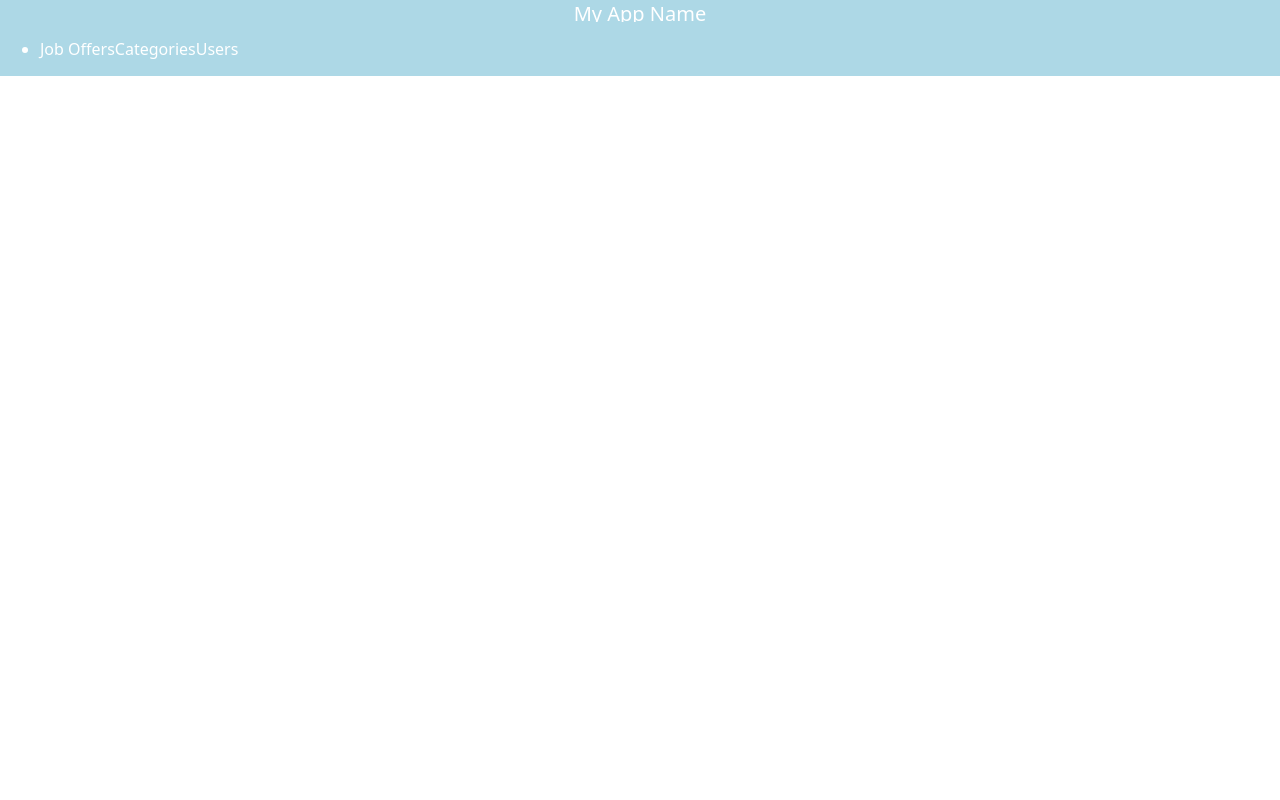
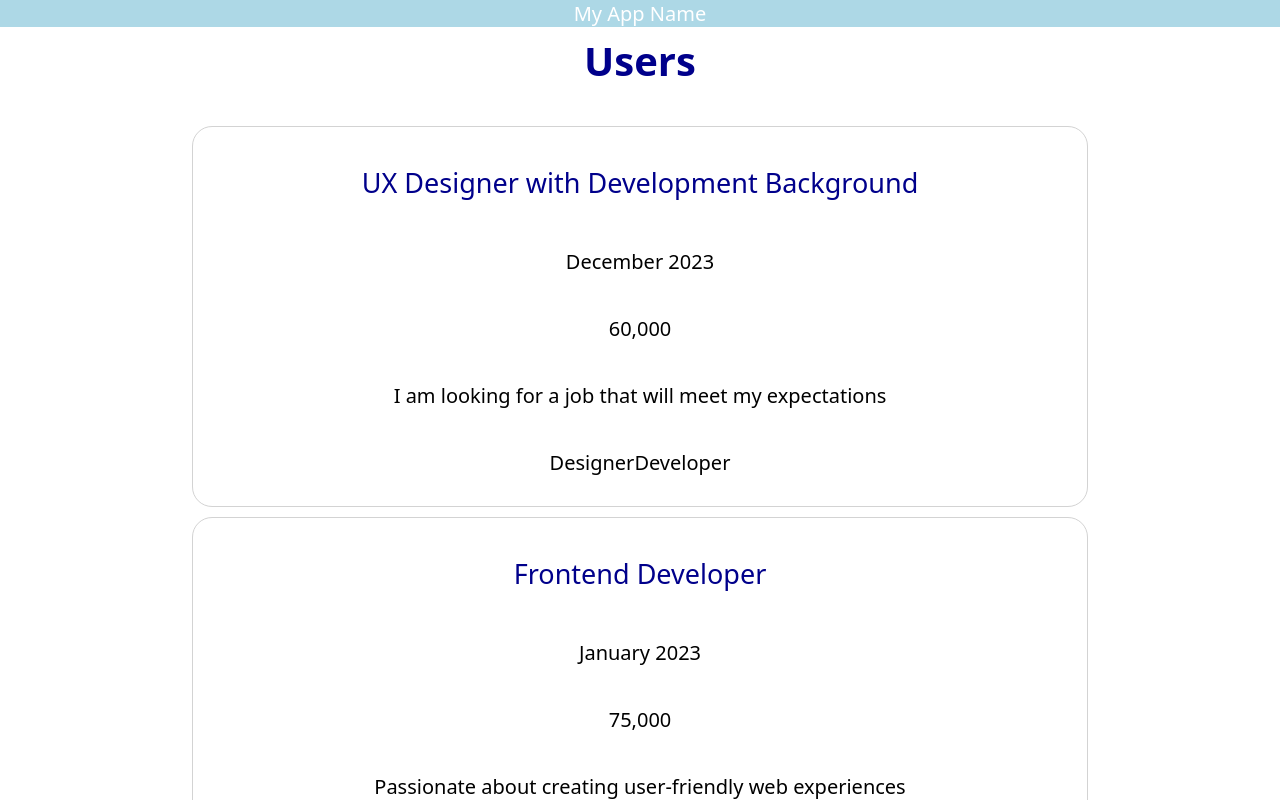
Before and after one commit to Manuella-Sam/dont-forget-to-change-the-project-name, a Next.js app: page /job-seeking in a window 1280 px wide. Shown: the top 800 px of the page. Built offline with nearby package versions, Linux system fonts and the light colour scheme.

Commit message:
switches jobseekers page content with job-seeking

```diff
--- a/pages/job-seeking/index.js
+++ b/pages/job-seeking/index.js
@@ -1,3 +1,55 @@
-export default function JobSeeking() {
-  return <div>Job Cards go here</div>;
+import styled from "styled-components";
+import Link from "next/link";
+import { v4 as uuidv4 } from "uuid";
+
+const StyledArticle = styled.article`
+  border-radius: 20px;
+  border: 1px solid lightgrey;
+  margin: 5px;
+  padding: 10px;
+  width: 70%;
+  display: flex;
+  flex-direction: column;
+  align-items: center;
+  font-size: 20px;
+`;
+
+const StyledHeading = styled.h1`
+  display: flex;
+  text-align: center;
+  font-size: 40px;
+  color: darkblue;
+`;
+
+const StyledSection = styled.section`
+  display: flex;
+  justify-content: center;
+  flex-direction: column;
+  align-items: center;
+`;
+
+const StyledSpan = styled.span`
+  font-size: 27px;
+  color: darkblue;
+`;
+
+export default function Page({ seekingUsers }) {
+  return (
+    <StyledSection>
+      <StyledHeading>Users</StyledHeading>
+      {seekingUsers.map((seekingUser) => {
+        return (
+          <StyledArticle key={uuidv4()}>
+            <StyledSpan>
+              <p>{seekingUser.jobtitle}</p>
+            </StyledSpan>
+            <p>{seekingUser.start}</p>
+            <p>{seekingUser.salary}</p>
+            <p>{seekingUser.desc}</p>
+            <p>{seekingUser.tags}</p>
+          </StyledArticle>
+        );
+      })}
+    </StyledSection>
+  );
 }
```
